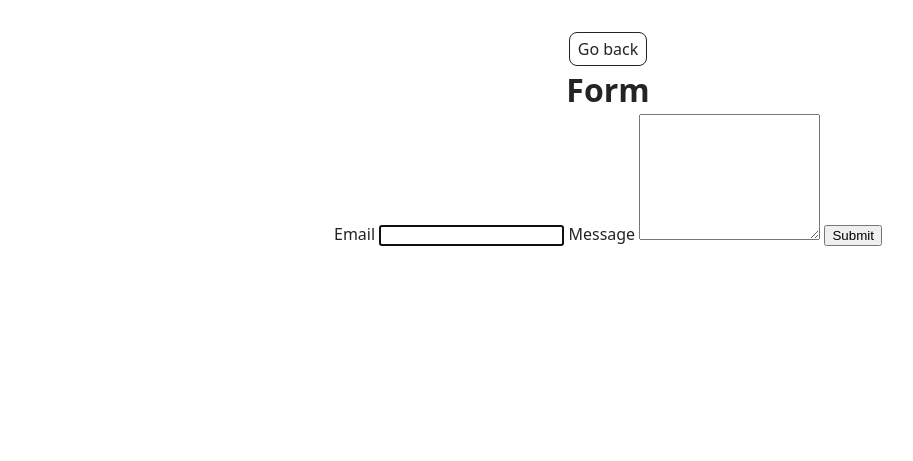
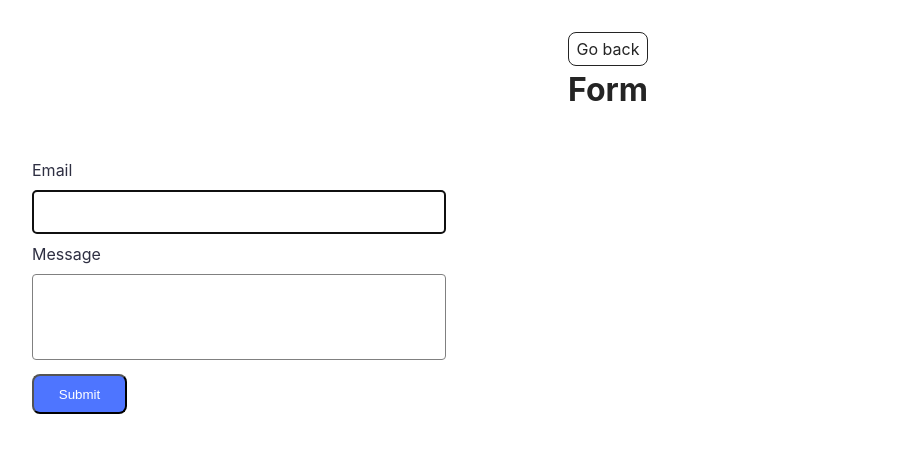
Before and after one commit to Iryna-Novikova/goit-js-hw-09, a website built with Vite: page src/2-form.html in a window 1280 px wide. Shown: the whole page, without its empty margins (32-945 px from the left). Built offline with nearby package versions, Linux system fonts and the light colour scheme.

Commit message:
add form task

```diff
--- a/src/2-form.html
+++ b/src/2-form.html
@@ -15,15 +15,24 @@
 
         <!-- form -->
         <form class="feedback-form" autocomplete="off">
-          <label>
+          <label class="fdbk-form-label">
             Email
-            <input type="email" name="email" autofocus />
+            <input
+              class="fdbk-form-input"
+              type="email"
+              name="email"
+              autofocus
+            />
           </label>
-          <label>
+          <label class="fdbk-form-label">
             Message
-            <textarea name="message" rows="8"></textarea>
+            <textarea
+              class="fdbk-form-textarea"
+              name="message"
+              rows="8"
+            ></textarea>
           </label>
-          <button type="submit">Submit</button>
+          <button class="fdbk-form-btn" type="submit">Submit</button>
         </form>
       </div>
     </main>
--- a/src/css/base.css
+++ b/src/css/base.css
@@ -1,7 +1,8 @@
 :root {
   /* font-family: Inter, Avenir, Helvetica, Arial, sans-serif; */
-  font-family: system-ui, -apple-system, BlinkMacSystemFont, 'Segoe UI', Roboto,
-    Oxygen, Ubuntu, Cantarell, 'Open Sans', 'Helvetica Neue', sans-serif;
+  font-family: -apple-system, 'Montserrat', BlinkMacSystemFont, 'Segoe UI',
+    Roboto, Oxygen, Ubuntu, Cantarell, 'Open Sans', 'Helvetica Neue', sans-serif;
+
   font-size: 16px;
   line-height: 1.5;
   font-weight: 400;
@@ -49,3 +50,7 @@ main:has(.back-link) {
   width: 250px;
   border-radius: 10%;
 }
+
+button {
+  cursor: pointer;
+}
--- /dev/null
+++ b/src/css/form.css
@@ -0,0 +1,64 @@
+.feedback-form {
+  border-radius: 8px;
+  padding: 24px;
+  width: 408px;
+  height: 296px;
+  background-color: #fff;
+  font-weight: 400;
+
+  color: #2e2f42;
+
+  text-align: left;
+
+  display: flex;
+  flex-direction: column;
+  gap: 8px;
+  justify-content: center;
+}
+
+.fdbk-form-input {
+  width: 100%;
+  border: 1px solid #808080;
+  border-radius: 4px;
+  height: 40px;
+
+  transition: background-color 250ms cubic-bezier(0.4, 0, 0.2, 1);
+
+  margin-top: 8px;
+}
+
+.fdbk-form-textarea {
+  width: 100%;
+  height: 80px;
+  border: 1px solid #808080;
+  border-radius: 4px;
+  resize: none;
+  overflow-y: auto;
+  margin-top: 8px;
+
+  transition: background-color 250ms cubic-bezier(0.4, 0, 0.2, 1);
+}
+
+.fdbk-form-btn {
+  border-radius: 8px;
+  padding: 8px 16px;
+  width: 95px;
+  height: 40px;
+  background-color: #4e75ff;
+  display: flex;
+  align-items: center;
+  justify-content: center;
+  color: #fff;
+  font-weight: 500;
+  transition: background-color 250ms cubic-bezier(0.4, 0, 0.2, 1);
+}
+
+.fdbk-form-btn:hover,
+.fdbk-form-btn:focus {
+  background-color: #6c8cff;
+}
+
+.fdbk-form-input:not(:placeholder-shown):invalid,
+.fdbk-form-textarea:not(:placeholder-shown):invalid {
+  border-color: #e74a3b;
+}
--- a/src/css/styles.css
+++ b/src/css/styles.css
@@ -15,5 +15,5 @@
 @import url('./vite-promo.css');
 /* @import url('./badges.css'); */
 @import url('./back-link.css');
-/* @import url('./footer.css'); */
+@import url('./form.css');
 @import url('./gallery.css');
--- a/src/js/2-form.js
+++ b/src/js/2-form.js
@@ -7,14 +7,23 @@ const formEl = document.querySelector(".feedback-form");
 const localStrgFormKey = "feedback-form-state";
 
 // читаємо дані зі сховища
-// const formInStrg = localStorage.getItem(localStrgFormKey) ?? '';
-// let FD = JSON.parse(formInStrg);
-// console.log(FD);
-// // if !(formInStrg === '') {
-// //     formData = JSON.parse(formInStrg);
-// //     console.log(formData);git
-// // }
-// console.log('in storage: ', formInStrg);
+let formInStrg = '';
+try {
+    formInStrg = localStorage.getItem(localStrgFormKey) ?? '';
+    formData = JSON.parse(formInStrg);
+//    formData = JSON.parse(localStorage.getItem(localStrgFormKey))
+}
+catch (error) {
+    console.log(error.name);
+}
+
+// formData = JSON.parse(formInStrg);
+formEl.email.value = formData.email;
+formEl.message.value = formData.message;
+
+// console.log(formInStrg);
+// console.log(formData);
+// console.log(formEl.email.value, '  ', formEl.message );
 
 // прослуховувач події введення
 formEl.addEventListener('input', heandlerFormInput);
```
